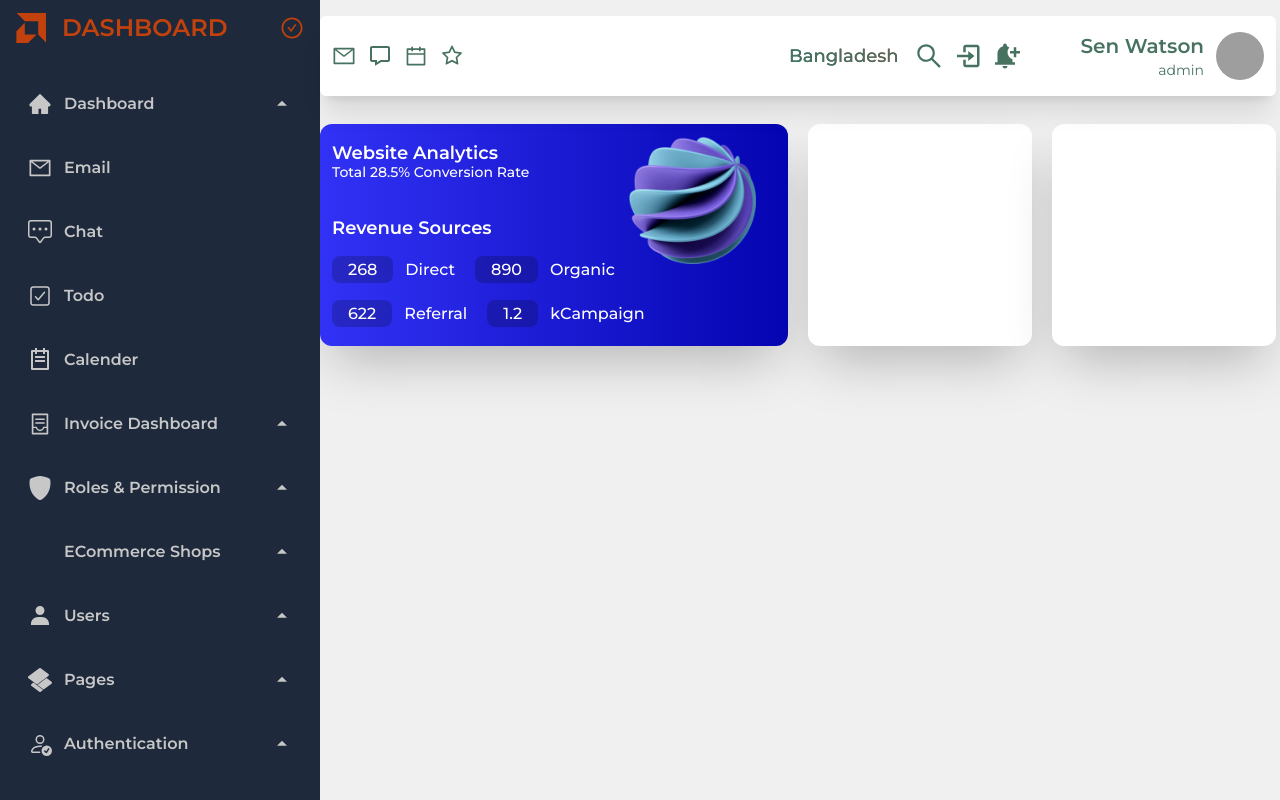
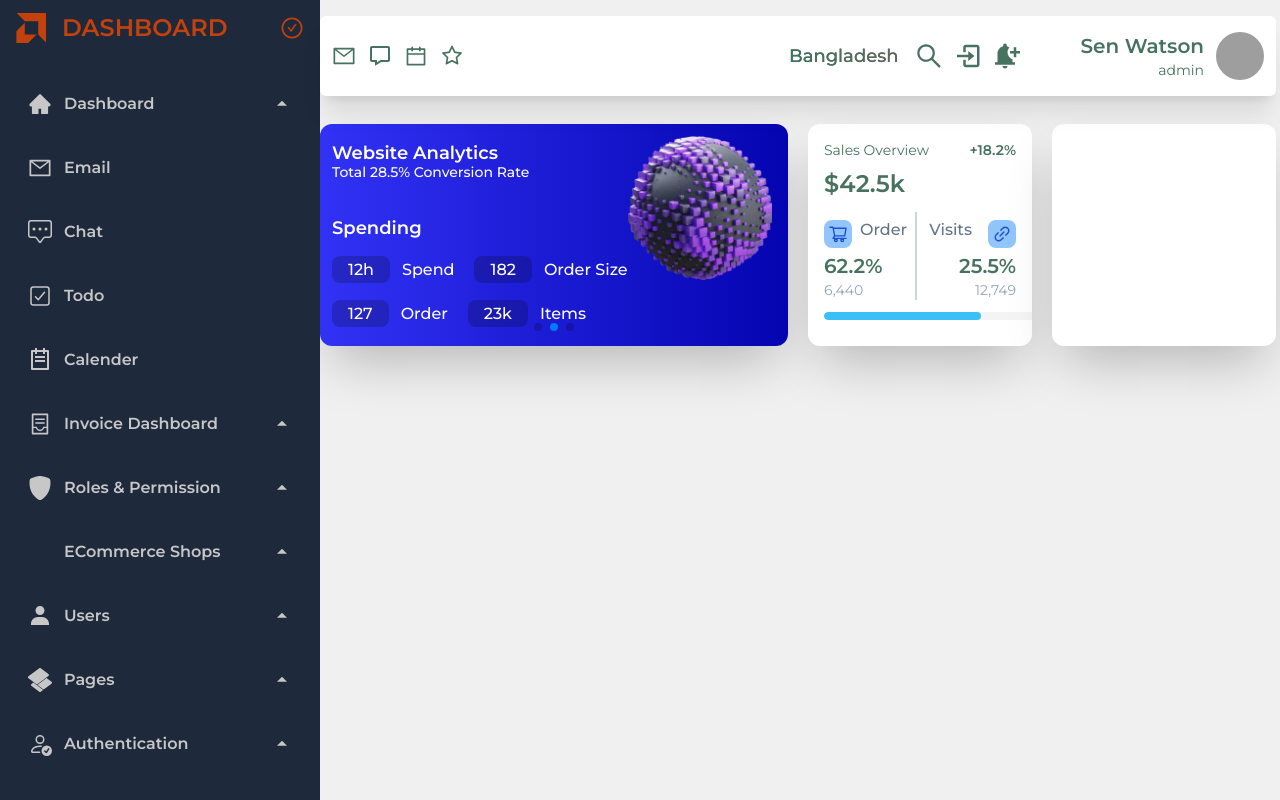
Before and after one commit to saifularafat/admin-dashboard-design, a React (Vite) app: page /dashboard/analytics in a window 1280 px wide. Built offline with nearby package versions, Linux system fonts and the light colour scheme; grey boxes are pictures that could not be loaded; some icons are missing; a web font is replaced by a local one.

Commit message:
sales overview is completet

```diff
--- a/src/pages/Dashboard/Analytics/FirstSection.jsx
+++ b/src/pages/Dashboard/Analytics/FirstSection.jsx
@@ -1,3 +1,4 @@
+import { AiOutlineLink, AiOutlineShoppingCart } from "react-icons/ai";
 import Theme from "../../Shared/Theme";
 import SwiperAnaly from "./SwiperAnaly";
 
@@ -9,7 +10,34 @@ const FirstSection = () => {
                 <SwiperAnaly />
             </div>
             <div className={`${isDarkMode ? 'bg-slate-900' : 'bg-white'} w-full text-accent shadow-2xl p-4 overflow-hidden rounded-xl`}>
-
+                <div className="flex items-center justify-between">
+                    <h2 className="text-sm">Sales Overview</h2>
+                    <p className="text-sm font-semibold">+18.2%</p>
+                </div>
+                <h2 className="text-2xl font-semibold pt-2">$42.5k</h2>
+                <div className="flex items-center justify-between   mt-3">
+                    <div className="border-r-2 border-0 border-solid border-slate-300">
+                        <div className="flex items-center gap-2 ">
+                            <div className="bg-blue-300 rounded-lg p-1 mt-2 ">
+                                <AiOutlineShoppingCart className="text-blue-700 text-xl" />
+                            </div>
+                            <p className=" font-medium text-slate-500 mr-2">Order</p>
+                        </div>
+                        <h4 className="text-xl font-semibold pt-1">62.2%</h4>
+                        <p className="text-sm text-slate-400">6,440</p>
+                    </div>
+                    <div className="">
+                        <div className="flex items-center gap-2 ">
+                            <p className=" font-medium text-slate-500 mr-2">Visits</p>
+                            <div className="bg-blue-300 rounded-lg p-1 mt-2 ">
+                                <AiOutlineLink className="text-blue-700 text-xl" />
+                            </div>
+                        </div>
+                        <h4 className="text-xl text-right font-semibold pt-1">25.5%</h4>
+                        <p className="text-sm text-right text-slate-400">12,749</p>
+                    </div>
+                </div>
+                <progress className="progress progress-info w-56 mt-3" value="70" max="100"></progress>
             </div>
             <div className={`${isDarkMode ? 'bg-slate-900' : 'bg-white'} w-full text-accent shadow-2xl p-4 overflow-hidden rounded-xl`}>
 
--- a/src/pages/Dashboard/Analytics/SwiperAnaly.jsx
+++ b/src/pages/Dashboard/Analytics/SwiperAnaly.jsx
@@ -30,6 +30,44 @@ const SwiperAnaly = () => {
                     <div className='grid grid-cols-3'>
                         <div className='col-span-2 text-white py-2'>
                             <h3 className='text-left text-lg font-semibold leading-none'>Website Analytics <br /> <span className='text-sm font-medium'>Total 28.5% Conversion Rate</span></h3>
+                            <h4 className='pt-8 text-lg font-semibold'>Traffic</h4>
+                            <p className='pt-4'>
+                                <span className='bg-black/20 py-1 px-2 rounded-lg font-medium mr-1'>1.7k</span><span className='pl-1 font-medium mr-5'>Sessions</span>
+                                <span className='bg-black/20 py-1 px-2 rounded-lg font-medium mr-1'>3.5k</span><span className='pl-1 font-medium'>Page View</span>
+                            </p>
+                            <p className='pt-5'>
+                                <span className='bg-black/20 py-1 px-4 rounded-lg font-medium mr-1'>1.2k</span><span className='pl-2 font-medium mr-5'>Leads</span>
+                                <span className='bg-black/20 py-1 px-4 rounded-lg font-medium mr-1'>12%</span><span className='pl-2 font-medium mr-5'>Conversions</span>
+                            </p>
+                        </div>
+                        <div className='col-span-1  w-36 h-36'>
+                            <img src={slider1} alt="" className='object-cover' />
+                        </div>
+                    </div>
+                </SwiperSlide>
+                <SwiperSlide>
+                    <div className='grid grid-cols-3'>
+                        <div className='col-span-2 text-white py-2'>
+                            <h3 className='text-left text-lg font-semibold leading-none'>Website Analytics <br /> <span className='text-sm font-medium'>Total 28.5% Conversion Rate</span></h3>
+                            <h4 className='pt-8 text-lg font-semibold'>Spending</h4>
+                            <p className='pt-4'>
+                                <span className='bg-black/20 py-1 px-4 rounded-lg font-medium mr-1'>12h</span><span className='pl-2 font-medium mr-5'>Spend</span>
+                                <span className='bg-black/20 py-1 px-4 rounded-lg font-medium mr-1'>182</span><span className='pl-2 font-medium'>Order Size</span>
+                            </p>
+                            <p className='pt-5'>
+                                <span className='bg-black/20 py-1 px-4 rounded-lg font-medium mr-1'>127</span><span className='pl-2 font-medium mr-5'>Order</span>
+                                <span className='bg-black/20 py-1 px-4 rounded-lg font-medium mr-1'>23k</span><span className='pl-2 font-medium'>Items</span>
+                            </p>
+                        </div>
+                        <div className='col-span-1  w-36 h-36'>
+                            <img src={slider2} alt="" className='object-cover' />
+                        </div>
+                    </div>
+                </SwiperSlide>
+                <SwiperSlide>
+                    <div className='grid grid-cols-3'>
+                        <div className='col-span-2 text-white py-2'>
+                            <h3 className='text-left text-lg font-semibold leading-none'>Website Analytics <br /> <span className='text-sm font-medium'>Total 28.5% Conversion Rate</span></h3>
                             <h4 className='pt-8 text-lg font-semibold'>Revenue Sources</h4>
                             <p className='pt-4'>
                                 <span className='bg-black/20 py-1 px-4 rounded-lg font-medium mr-1'>268</span><span className='pl-2 font-medium mr-5'>Direct</span>
@@ -40,13 +78,11 @@ const SwiperAnaly = () => {
                                 <span className='bg-black/20 py-1 px-4 rounded-lg font-medium mr-1'>1.2</span><span className='pl-2 font-medium mr-5'>kCampaign</span>
                             </p>
                         </div>
-                        <div className='col-span-1  w-32 h-32'>
-                            <img src={slider1} alt="" className='object-cover' />
+                        <div className='col-span-1  w-36 h-36'>
+                            <img src={slider3} alt="" className='object-cover' />
                         </div>
                     </div>
                 </SwiperSlide>
-                {/* <SwiperSlide>Slide 2</SwiperSlide>
-                <SwiperSlide>Slide 3</SwiperSlide> */}
             </Swiper>
         </>
     );
```
